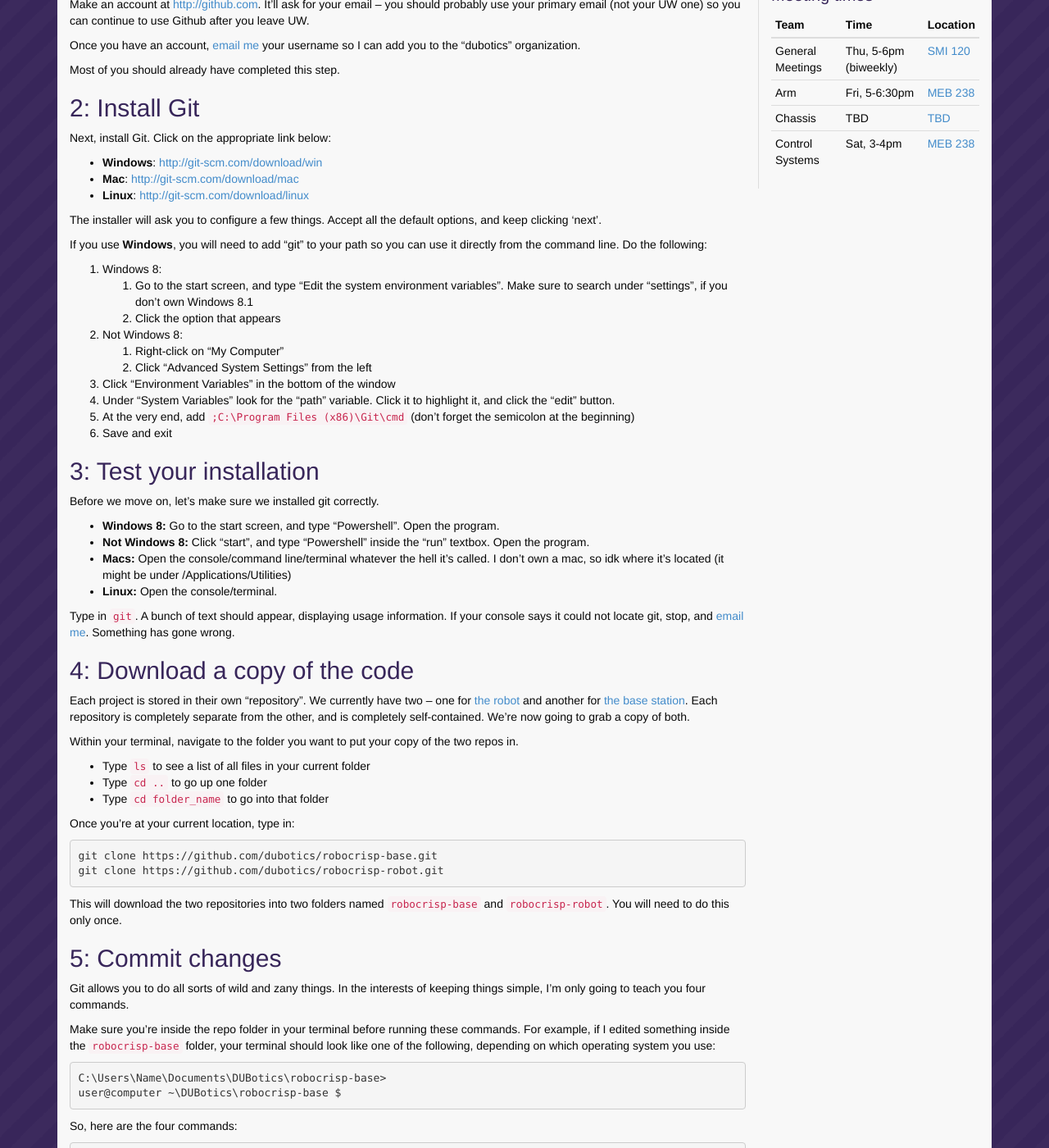
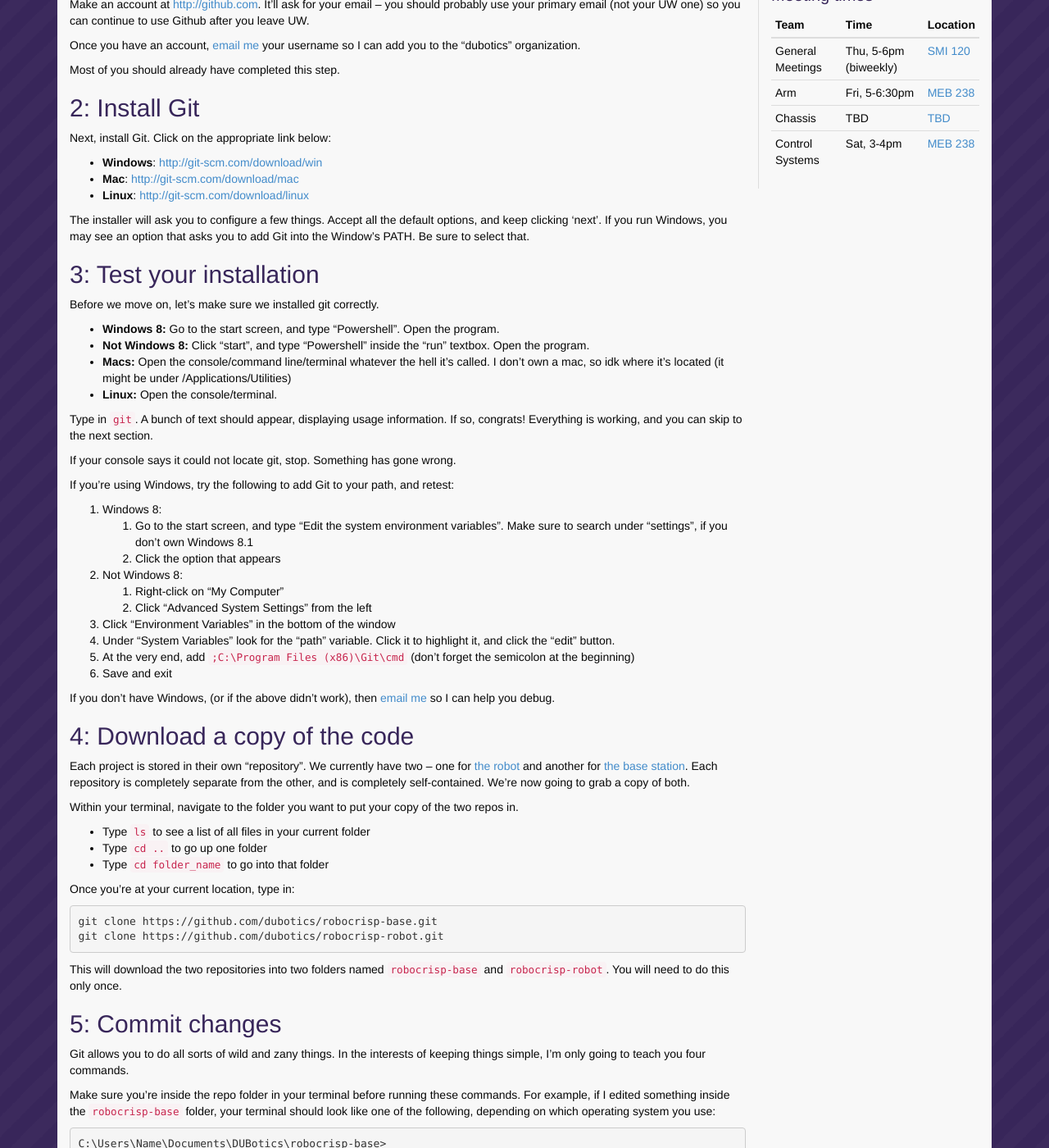
Before and after one commit to dubotics/dubotics.github.io, a Jekyll site: the page built from resources/using-git.md, in a window 1280 px wide and 1400 px high, scrolled down 763 px. Shown: the whole window at 82% size. Built offline with Jekyll 4.4.1, drawn with Linux system fonts in a browser that asks for light colours; Markdown is read by kramdown in place of the engine named in the settings.

Commit message:
Tweaked 'using git' file

```diff
--- a/resources/using-git.md
+++ b/resources/using-git.md
@@ -49,10 +49,26 @@ Next, install Git. Click on the appropriate link below:
 -   **Mac**: <http://git-scm.com/download/mac>
 -   **Linux**: <http://git-scm.com/download/linux>
 
-The installer will ask you to configure a few things. Accept all the default options, and keep clicking 'next'.
+The installer will ask you to configure a few things. Accept all the default options, and keep clicking 'next'. If you run Windows, you may see an option that asks you to add Git into
+the Window's PATH. Be sure to select that.
 
-If you use **Windows**, you will need to add "git" to your path so you can use it directly
-from the command line. Do the following:
+<h2 id="test-installation">3: Test your installation</h2>
+
+Before we move on, let's make sure we installed git correctly.
+
+-   **Windows 8:** Go to the start screen, and type "Powershell". Open the program.
+-   **Not Windows 8:** Click "start", and type "Powershell" inside the "run" textbox.
+    Open the program.
+-   **Macs:** Open the console/command line/terminal whatever the hell it's called.
+    I don't own a mac, so idk where it's located (it might be under /Applications/Utilities)
+-   **Linux:** Open the console/terminal.
+
+Type in `git`. A bunch of text should appear, displaying usage information. If so, congrats!
+Everything is working, and you can skip to the next section.
+
+If your console says it could not locate git, stop. Something has gone wrong.
+
+If you're using Windows, try the following to add Git to your path, and retest:
 
 1.  Windows 8:
     1.  Go to the start screen, and type "Edit the system environment variables". Make sure to
@@ -68,21 +84,8 @@ from the command line. Do the following:
     at the beginning)
 6.  Save and exit
 
-
-<h2 id="test-installation">3: Test your installation</h2>
-
-Before we move on, let's make sure we installed git correctly.
-
--   **Windows 8:** Go to the start screen, and type "Powershell". Open the program.
--   **Not Windows 8:** Click "start", and type "Powershell" inside the "run" textbox.
-    Open the program.
--   **Macs:** Open the console/command line/terminal whatever the hell it's called.
-    I don't own a mac, so idk where it's located (it might be under /Applications/Utilities)
--   **Linux:** Open the console/terminal.
-
-Type in `git`. A bunch of text should appear, displaying usage information. If your console
-says it could not locate git, stop, and <a href="mailto:michael.lee.0x2a@gmail.com">email me</a>.
-Something has gone wrong.
+If you don't have Windows, (or if the above didn't work), then
+<a href="mailto:michael.lee.0x2a@gmail.com">email me</a> so I can help you debug.
 
 
 <h2 id="download-repo">4: Download a copy of the code</h2>
```
